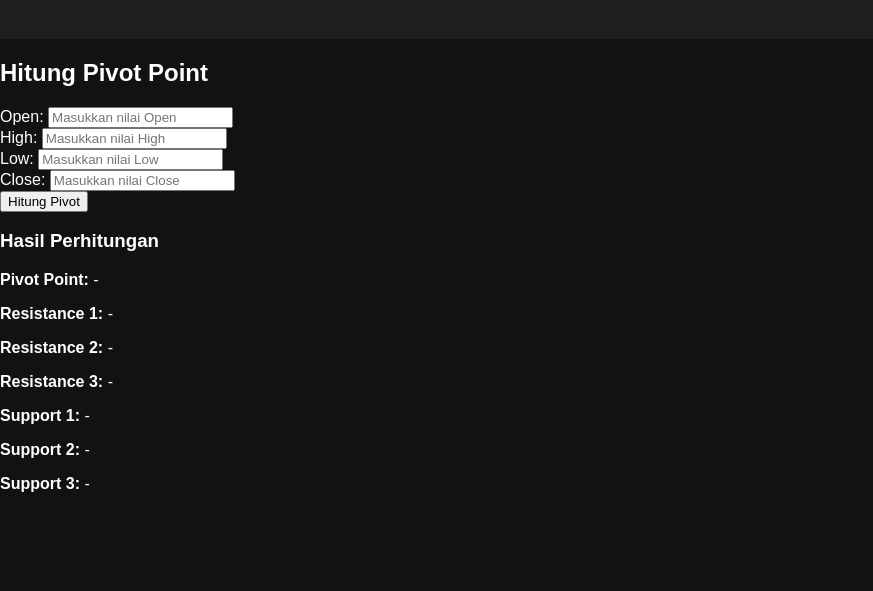
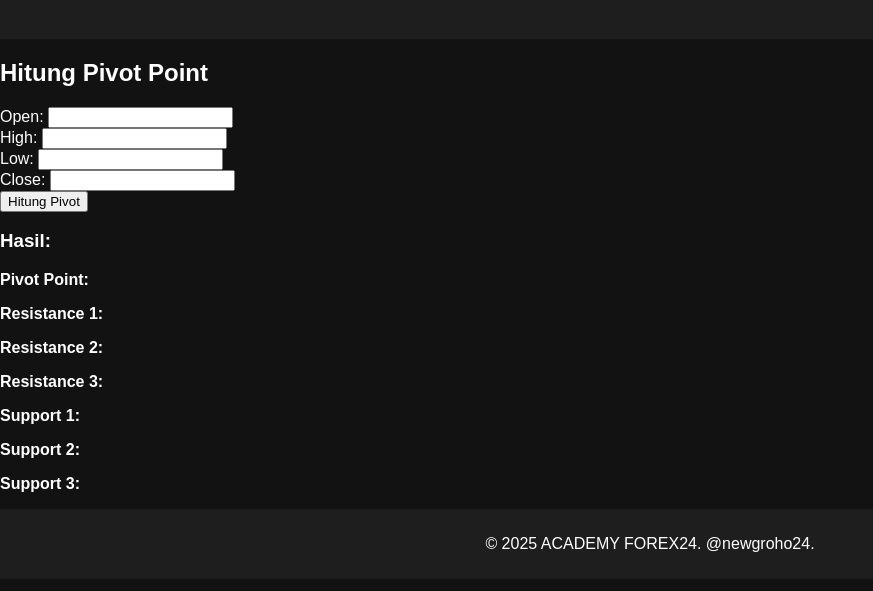
Before and after one commit to newgroho001/academyforex, a plain HTML site: page pivot.html in a window 1280 px wide. Shown: the part 81-672 px from the top of the page, without its empty margins (0-873 px from the left). Drawn offline with Linux system fonts and the light colour scheme; files that its build step writes are made by us from their sources.

Commit message:
Update pivot.html

```diff
--- a/pivot.html
+++ b/pivot.html
@@ -4,8 +4,9 @@
     <meta charset="UTF-8">
     <meta name="viewport" content="width=device-width, initial-scale=1.0">
     <title>Pivot Calculator</title>
-    <link rel="stylesheet" href="style.css">
-    <script src="pivot.js" defer></script>
+    <link rel="stylesheet" href="assets/css/style.css">
+    <link rel="stylesheet" href="assets/css/pivot.css">
+    <script src="assets/js/pivot.js" defer></script>
 </head>
 <body>
     <header>
@@ -14,39 +15,44 @@
 
     <div class="container">
         <h2>Hitung Pivot Point</h2>
-
+        <form id="pivotForm">
             <div class="input-group">
                 <label for="open">Open:</label>
-            <input type="number" id="open" placeholder="Masukkan nilai Open">
+                <input type="number" id="open" required>
             </div>
 
             <div class="input-group">
                 <label for="high">High:</label>
-            <input type="number" id="high" placeholder="Masukkan nilai High">
+                <input type="number" id="high" required>
             </div>
 
             <div class="input-group">
                 <label for="low">Low:</label>
-            <input type="number" id="low" placeholder="Masukkan nilai Low">
+                <input type="number" id="low" required>
             </div>
 
             <div class="input-group">
                 <label for="close">Close:</label>
-            <input type="number" id="close" placeholder="Masukkan nilai Close">
+                <input type="number" id="close" required>
             </div>
 
-        <button id="calculate">Hitung Pivot</button>
+            <button type="submit" id="calculate">Hitung Pivot</button>
+        </form>
 
+        <h3>Hasil:</h3>
         <div class="result-box">
-            <h3>Hasil Perhitungan</h3>
-            <p><strong>Pivot Point:</strong> <span id="pivot">-</span></p>
-            <p><strong>Resistance 1:</strong> <span id="r1">-</span></p>
-            <p><strong>Resistance 2:</strong> <span id="r2">-</span></p>
-            <p><strong>Resistance 3:</strong> <span id="r3">-</span></p>
-            <p><strong>Support 1:</strong> <span id="s1">-</span></p>
-            <p><strong>Support 2:</strong> <span id="s2">-</span></p>
-            <p><strong>Support 3:</strong> <span id="s3">-</span></p>
+            <p><strong>Pivot Point:</strong> <span id="pivot"></span></p>
+            <p><strong>Resistance 1:</strong> <span id="r1"></span></p>
+            <p><strong>Resistance 2:</strong> <span id="r2"></span></p>
+            <p><strong>Resistance 3:</strong> <span id="r3"></span></p>
+            <p><strong>Support 1:</strong> <span id="s1"></span></p>
+            <p><strong>Support 2:</strong> <span id="s2"></span></p>
+            <p><strong>Support 3:</strong> <span id="s3"></span></p>
         </div>
     </div>
+
+    <footer>
+        <p>© 2025 ACADEMY FOREX24. @newgroho24.</p>
+    </footer>
 </body>
 </html>
```
Lines whose indentation alone changed are shown as unchanged.
